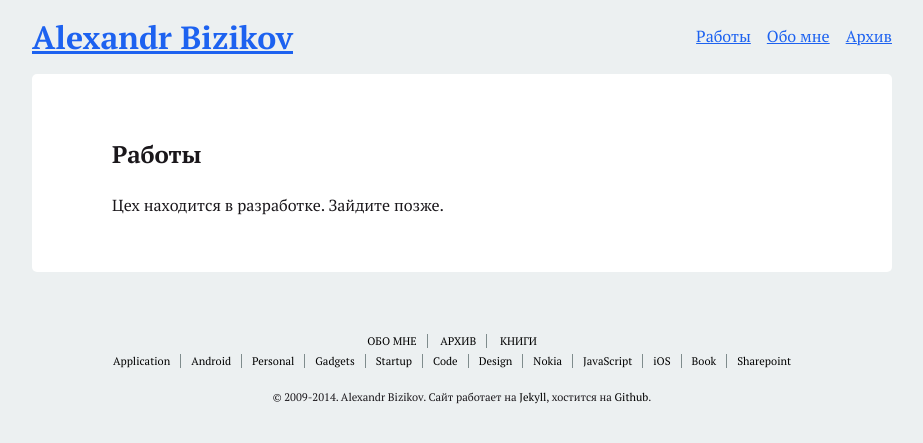
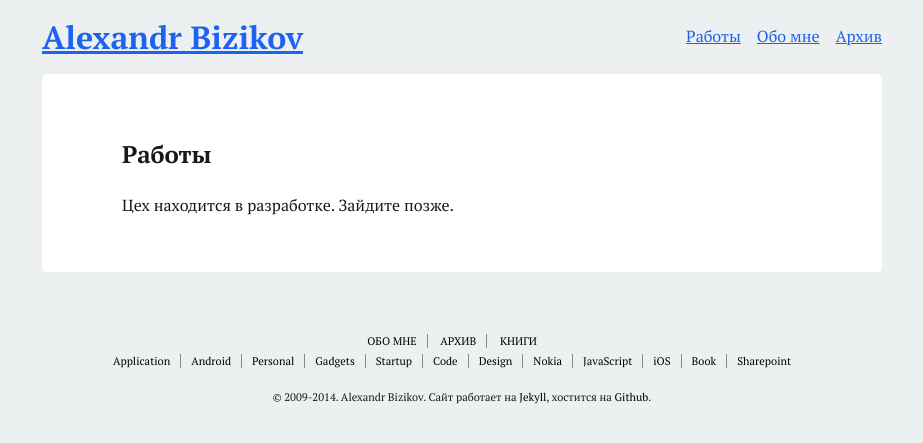
Before and after one commit to anna-vanlee/bizikov.ru, a Jekyll site: the page built from work/index.md, in a window 1280 px wide. Shown: the top 443 px of the page, without its empty margins (178-1101 px from the left). Built offline with Jekyll 4.4.1, drawn with Linux system fonts in a browser that asks for light colours.

Commit message:
edit style

```diff
--- a/css/style.css
+++ b/css/style.css
@@ -109,8 +109,9 @@
 /* Повторно используемые */
 
 .wrapper {
-    width: 860px;
+    width: 900px;
     margin: 0 auto;
+    padding: 0 30px;
     overflow: hidden;
     box-sizing: border-box;
 }
```
